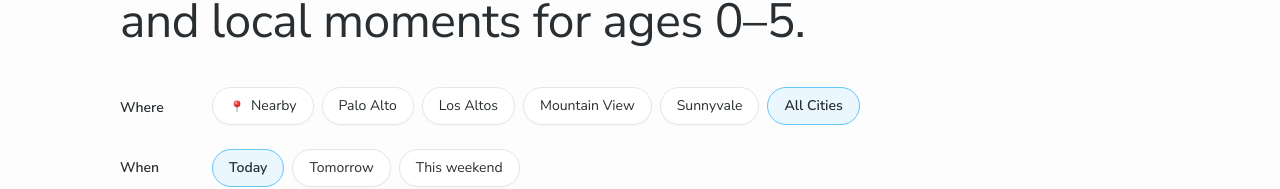
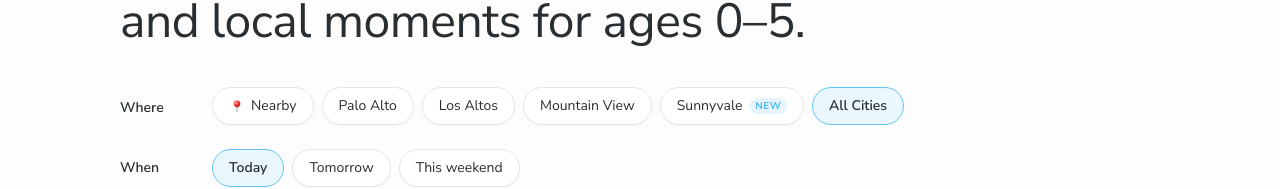
Before and after one commit to puddlesmap/puddles-v2, a Next.js app: page /home-v1 in a window 1280 px wide. Shown: the part 249-438 px from the top of the page. Built offline with nearby package versions, Linux system fonts and the light colour scheme; no server answers.

Commit message:
Add badge prop to DiscoveryFilterChip for NEW city tags.
Home city chips pass badge for Sunnyvale launch; the prop was local-only and broke Netlify typecheck.

Co-authored-by: Cursor <cursoragent@cursor.com>

```diff
--- a/src/components/filters/DiscoveryFilterChip.tsx
+++ b/src/components/filters/DiscoveryFilterChip.tsx
@@ -42,6 +42,7 @@ function NearbyPinIcon({ tone = 'default' }: { tone?: 'default' | 'brand' }) {
 export function DiscoveryFilterChip({
   label,
   sub,
+  badge,
   active,
   onClick,
   icon,
@@ -49,6 +50,8 @@ export function DiscoveryFilterChip({
 }: {
   label: string
   sub?: string
+  /** Inline tag (e.g. NEW on launch activity types). */
+  badge?: string
   active: boolean
   onClick: () => void
   icon?: ReactNode
@@ -61,6 +64,7 @@ export function DiscoveryFilterChip({
       className={[
         'discovery-filter-chip',
         sub ? 'discovery-filter-chip--stacked' : '',
+        badge ? 'discovery-filter-chip--with-badge' : '',
         icon ? 'discovery-filter-chip--with-icon' : '',
         active ? 'discovery-filter-chip-active' : '',
         className,
@@ -71,6 +75,7 @@ export function DiscoveryFilterChip({
     >
       {icon ? <span className="discovery-filter-chip-leading">{icon}</span> : null}
       <span className="discovery-filter-chip-label">{label}</span>
+      {badge ? <span className="discovery-filter-chip-badge">{badge}</span> : null}
       {sub ? <span className="discovery-filter-chip-sub">{sub}</span> : null}
     </button>
   )
```
